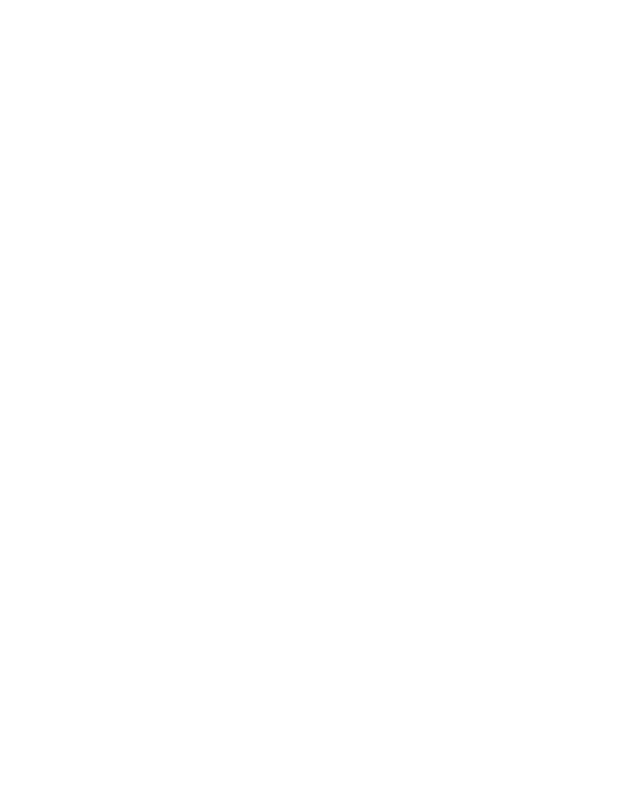
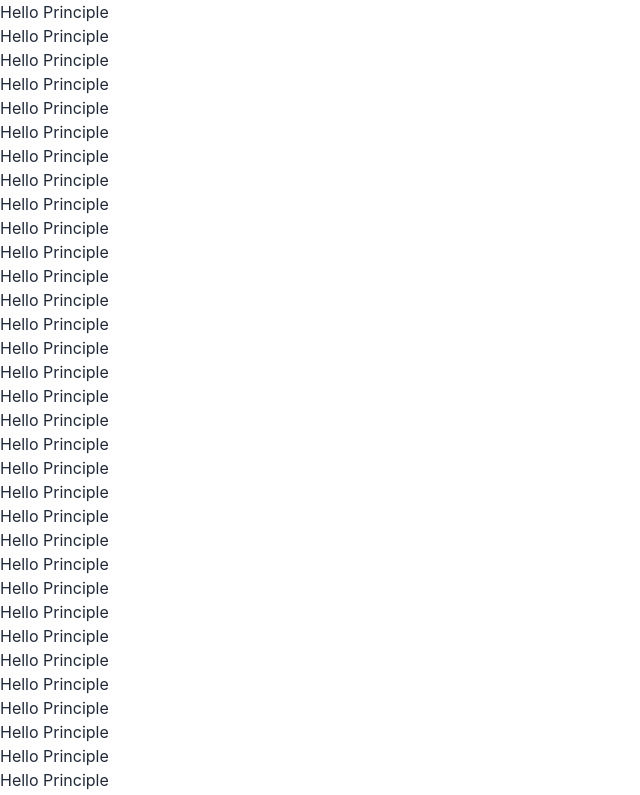
Before and after one commit to coder-sadhin/teachers-leave-application-client, a React (Create React App) app: page / in a window 1280 px wide. Shown: the top 795 px of the page, without its empty margins (0-640 px from the left). Built offline with nearby package versions, Linux system fonts and the light colour scheme.

Commit message:
added tailwind and daisyui

```diff
--- a/src/Layout/Main.jsx
+++ b/src/Layout/Main.jsx
@@ -1,9 +1,12 @@
 import React from 'react';
+import Principle from '../dashboard/Principle/Principal';
+import ErrorPage from '../pages/Error/ErrorPage';
 
 const Main = () => {
     return (
         <div>
-
+            <Principle/>
+            <ErrorPage/>
         </div>
     );
 };
--- a/src/index.css
+++ b/src/index.css
@@ -1,3 +1,7 @@
+@tailwind base;
+@tailwind components;
+@tailwind utilities;
+
 body {
   margin: 0;
   font-family: -apple-system, BlinkMacSystemFont, 'Segoe UI', 'Roboto', 'Oxygen',
--- a/src/pages/LoginForm/LoginForm.jsx
+++ b/src/pages/LoginForm/LoginForm.jsx
@@ -7,7 +7,10 @@
 
     // handle login with email & password
     const handleLogin = data => {
-        console.log('clicked');
+        const email = data.email;
+        const password = data.password;
+
+        console.log(email, password)
     };
     return (
         <section className='container mx-auto my-12 bg-gradient-to-r from-slate-300 to-slate-400'>
--- /dev/null
+++ b/tailwind.config.js
@@ -0,0 +1,10 @@
+/** @type {import('tailwindcss').Config} */
+module.exports = {
+  content: [
+    "./src/**/*.{js,jsx,ts,tsx}",
+  ],
+  theme: {
+    extend: {},
+  },
+  plugins: [require("daisyui")],
+}
```
Also changed, not shown: package.json (+5 -4 lines), 1 other file (tests, documents, lock files or other folders).
